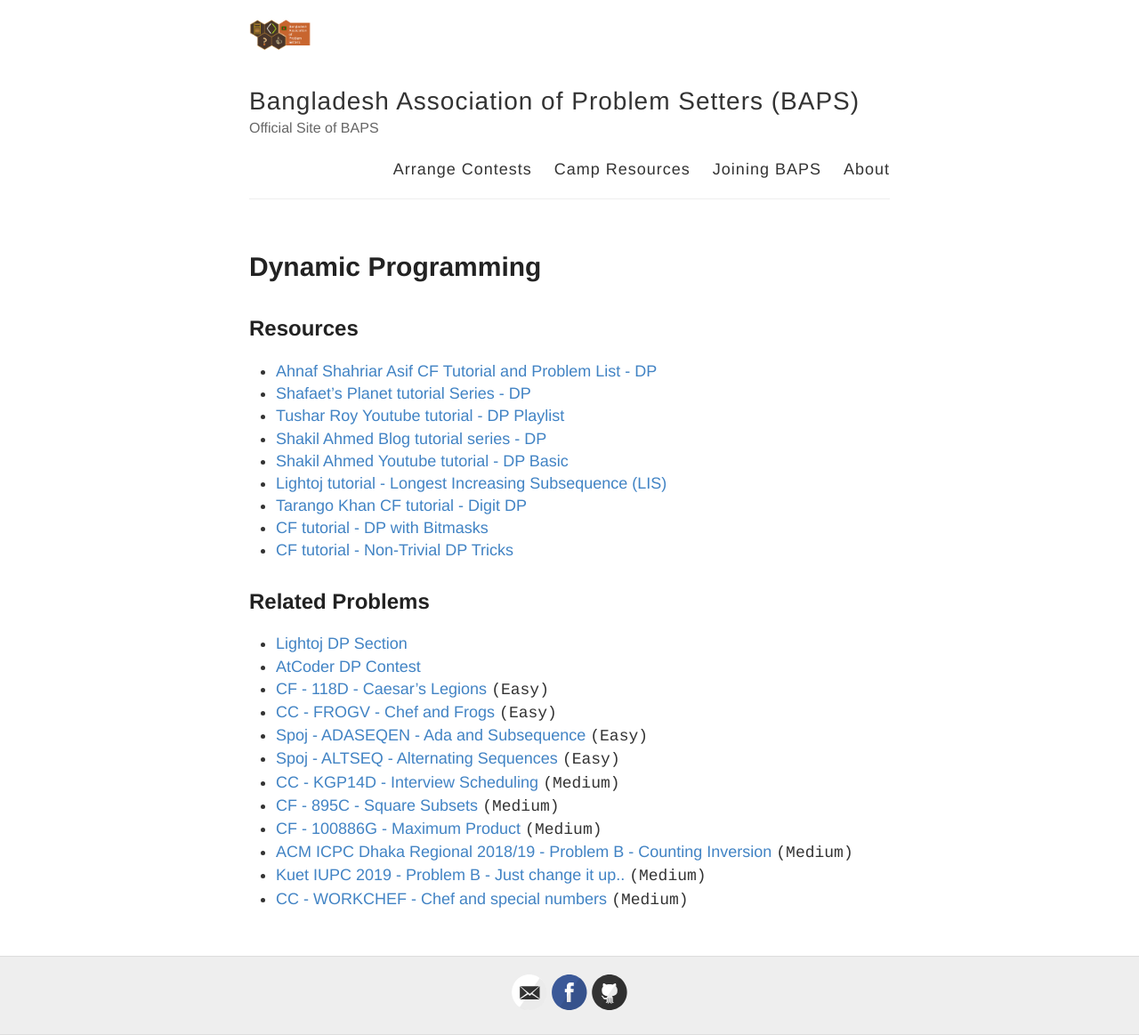
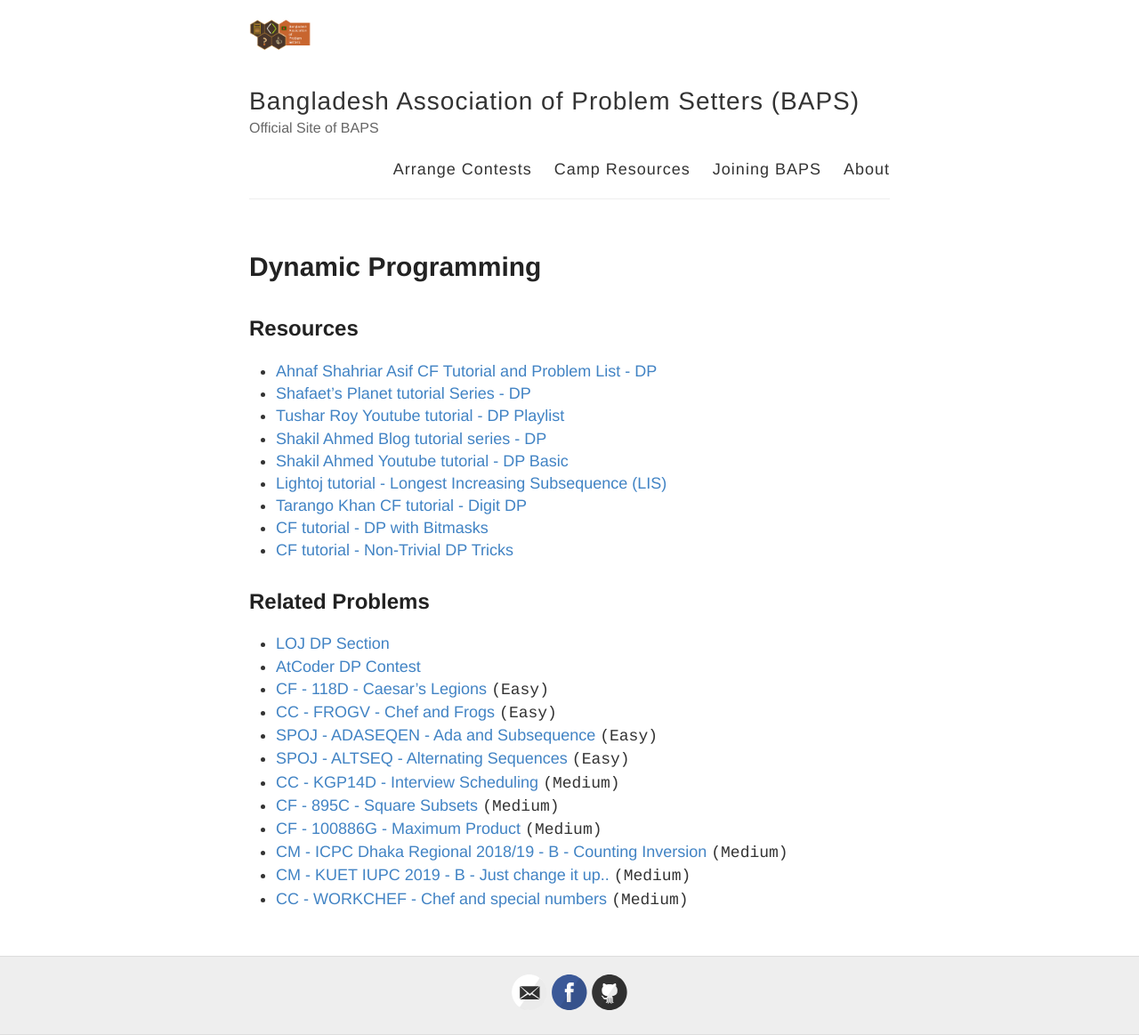
Before and after one commit to baps-bgd/baps-bgd.github.io, a Jekyll site: the page built from _posts/2020-10-5-dynamic-programming.md, in a window 1280 px wide. Shown: the whole page at 89% size. Built offline with Jekyll 4.4.1, drawn with Linux system fonts in a browser that asks for light colours.

Commit message:
Update 2020-10-5-dynamic-programming.md

```diff
--- a/_posts/2020-10-5-dynamic-programming.md
+++ b/_posts/2020-10-5-dynamic-programming.md
@@ -18,15 +18,15 @@
 
 ## Related Problems
 
-- [Lightoj DP Section](https://lightoj.com/problems/category/dp){:target="_blank"}
+- [LOJ DP Section](https://lightoj.com/problems/category/dp){:target="_blank"}
 - [AtCoder DP Contest](https://atcoder.jp/contests/dp){:target="_blank"}
 - [CF - 118D - Caesar's Legions](https://codeforces.com/problemset/problem/118/D){:target="_blank"} `(Easy)`
 - [CC - FROGV - Chef and Frogs](https://www.codechef.com/problems/FROGV){:target="_blank"} `(Easy)`
-- [Spoj - ADASEQEN - Ada and Subsequence](https://www.spoj.com/problems/ADASEQEN){:target="_blank"} `(Easy)`
-- [Spoj - ALTSEQ - Alternating Sequences](https://www.spoj.com/problems/ALTSEQ/){:target="_blank"} `(Easy)`
+- [SPOJ - ADASEQEN - Ada and Subsequence](https://www.spoj.com/problems/ADASEQEN){:target="_blank"} `(Easy)`
+- [SPOJ - ALTSEQ - Alternating Sequences](https://www.spoj.com/problems/ALTSEQ/){:target="_blank"} `(Easy)`
 - [CC - KGP14D - Interview Scheduling](https://www.codechef.com/problems/KGP14D){:target="_blank"} `(Medium)`
 - [CF - 895C - Square Subsets](https://codeforces.com/contest/895/problem/C){:target="_blank"} `(Medium)`
 - [CF - 100886G - Maximum Product](https://codeforces.com/gym/100886/problem/G){:target="_blank"} `(Medium)`
-- [ACM ICPC Dhaka Regional 2018/19 - Problem B - Counting Inversion](https://algo.codemarshal.org/contests/icpc-dhaka-18/problems/B){:target="_blank"} `(Medium)`
-- [Kuet IUPC 2019 - Problem B - Just change it up..](https://algo.codemarshal.org/contests/kuet-iupc-19/problems/B){:target="_blank"} `(Medium)`
+- [CM - ICPC Dhaka Regional 2018/19 - B - Counting Inversion](https://algo.codemarshal.org/contests/icpc-dhaka-18/problems/B){:target="_blank"} `(Medium)`
+- [CM - KUET IUPC 2019 - B - Just change it up..](https://algo.codemarshal.org/contests/kuet-iupc-19/problems/B){:target="_blank"} `(Medium)`
 - [CC - WORKCHEF - Chef and special numbers](https://www.codechef.com/problems/WORKCHEF){:target="_blank"} `(Medium)`
```
